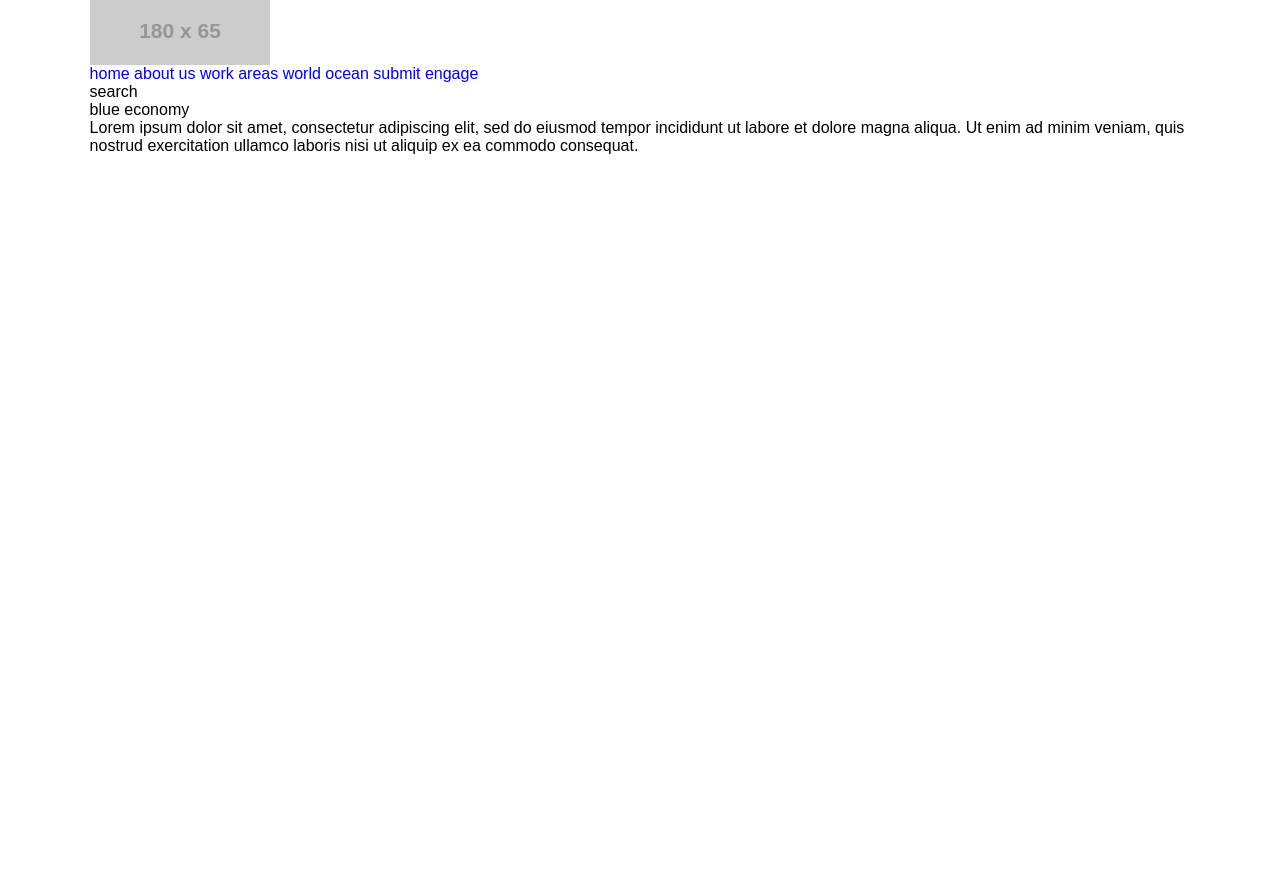
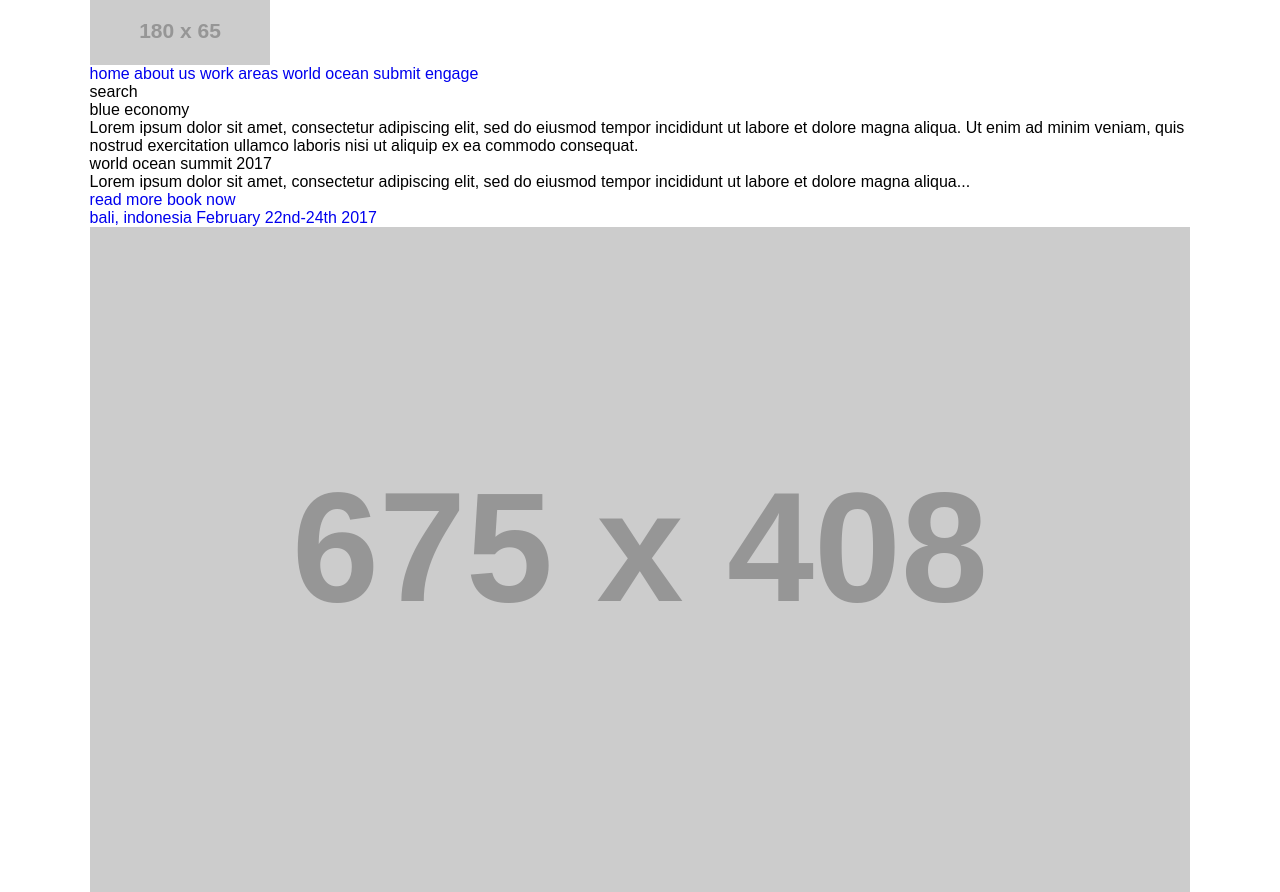
Before and after one commit to Abhijeet-Portfolio/blue-economy-sass, a plain HTML site: page index.html in a window 1280 px wide. Before the commit the page ends 800 px from the top, so only its background shows below. Drawn offline with Linux system fonts and the light colour scheme; placeholder pictures from the web are drawn by us.

Commit message:
world-economy section html done

```diff
--- a/index.html
+++ b/index.html
@@ -39,14 +39,35 @@
     <!--header section start-->
     <!--main section start-->
     <main>
-      <!--blue=economy section start-->
+      <!--blue-economy section start-->
       <section class="blue-economy">
         <div class="wrapper">
           <h2>blue economy</h2>
           <p>Lorem ipsum dolor sit amet, consectetur adipiscing elit, sed do eiusmod tempor incididunt ut labore et dolore magna aliqua. Ut enim ad minim veniam, quis nostrud exercitation ullamco laboris nisi ut aliquip ex ea commodo consequat.</p>
         </div>
       </section>
-      <!--blue=economy section end-->
+      <!--blue-economy section end-->
+      <!--world-ocean section start-->
+      <section class="world-ocean">
+        <div class="wrapper">
+          <div>
+            <h2>world ocean summit 2017</h2>
+            <p>Lorem ipsum dolor sit amet, consectetur adipiscing elit, sed do eiusmod tempor incididunt ut labore et dolore magna aliqua...</p>
+            <ul>
+              <li><a href="#FIXME" title="read more">read more</a></li>
+              <li><a href="#FIXME" title="book now">book now</a></li>
+            </ul>
+            <ul>
+              <li><a href="#FIXME" title="bali, indonesia">bali, indonesia</a></li>
+              <li><a href="#FIXME" title="February 22nd-24th 2017">February 22nd-24th 2017</a></li>
+            </ul>
+          </div>
+          <figure>
+            <img src="https://via.placeholder.com/675x408" alt="men">
+          </figure>
+        </div>
+      </section>
+      <!--world-ocean section end-->
     </main>
     <!--main section end-->
 
```
